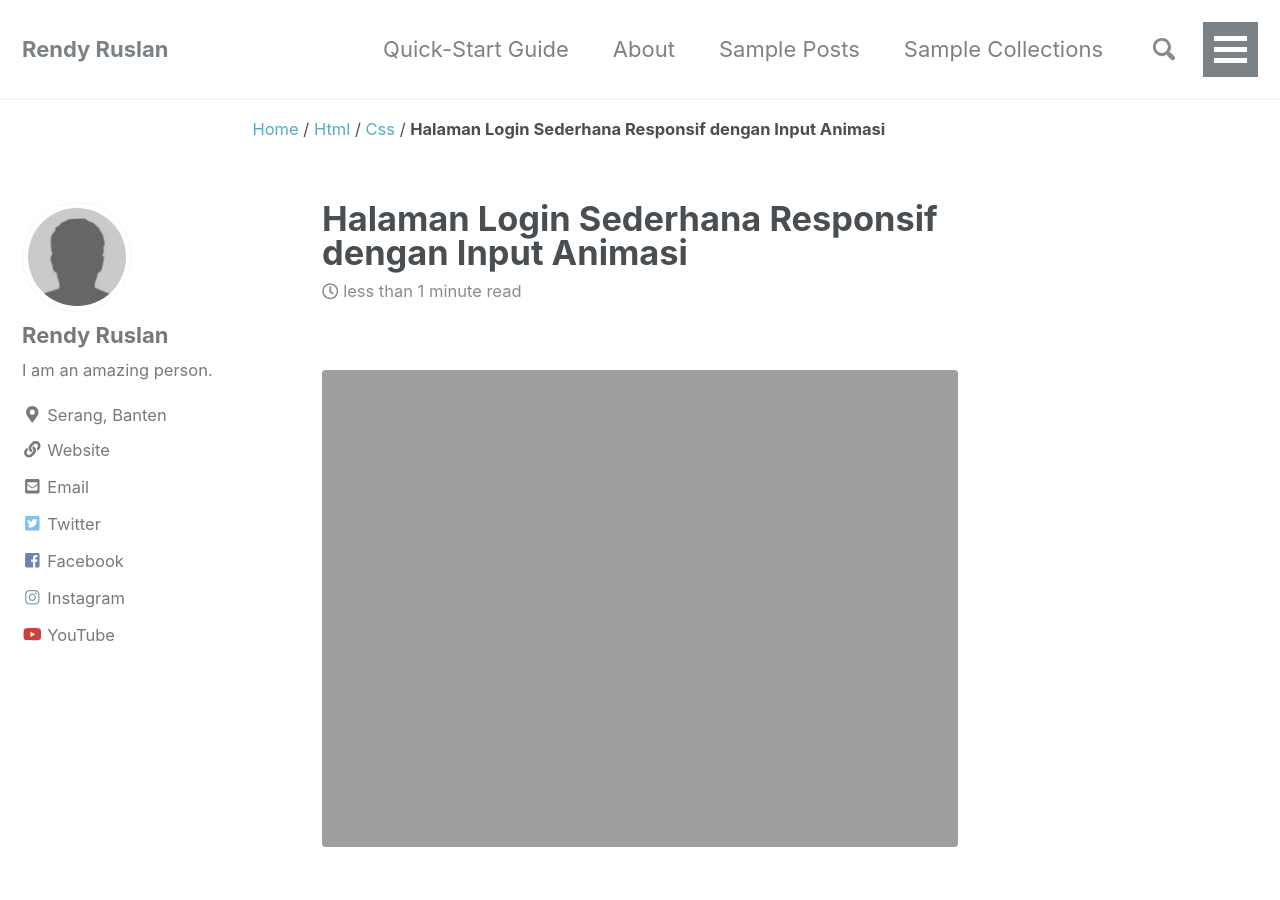
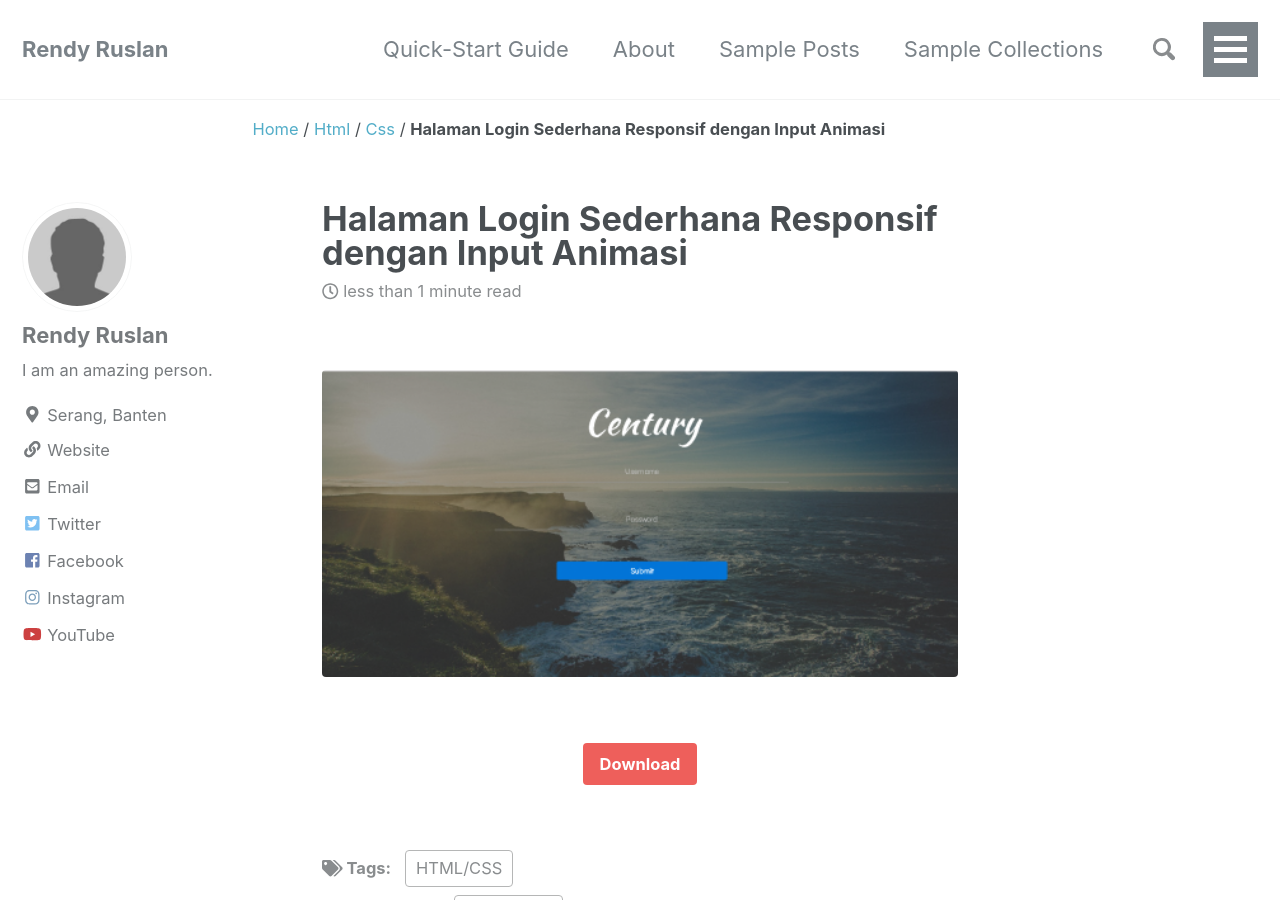
Before and after one commit to rendyruslan/rendyruslan.github.io, a Jekyll site: the page built from _posts/2018-06-14-halaman-login-sederhana-responsif-dengan-input-animasi.md, in a window 1280 px wide and 900 px high. Built offline with Jekyll 4.4.1, drawn with Linux system fonts in a browser that asks for light colours; nearby versions of some CDN libraries.

Commit message:
Update 2018-06-14-halaman-login-sederhana-responsif-dengan-input-animasi.md

```diff
--- a/_posts/2018-06-14-halaman-login-sederhana-responsif-dengan-input-animasi.md
+++ b/_posts/2018-06-14-halaman-login-sederhana-responsif-dengan-input-animasi.md
@@ -2,7 +2,7 @@
 title:  "Halaman Login Sederhana Responsif dengan Input Animasi"
 excerpt: "Halaman Login Sederhana Responsif dengan Input Animasi - Rendy Ruslan."
 header:
-  teaser: "assets/pict/halaman-login-sederhana-responsif-dengan-input-animasi.jpg"
+  teaser: "assets/pict/halaman-login-sederhana-responsif-dengan-input-animasi.png"
 categories:
   - HTML/CSS
 tags:
@@ -10,7 +10,7 @@ tags:
 ---
 
 <figure class="align-center">
-  <img src="{{ site.url }}{{ site.baseurl }}/assets/pict/halaman-login-sederhana-responsif-dengan-input-animasi.jpg" alt="Halaman Login Sederhana Responsif dengan Input Animasi">
+  <img src="{{ site.url }}{{ site.baseurl }}/assets/pict/halaman-login-sederhana-responsif-dengan-input-animasi.png" alt="Halaman Login Sederhana Responsif dengan Input Animasi">
 </figure>
 
 [Download](#){: .btn .btn--danger}
```
